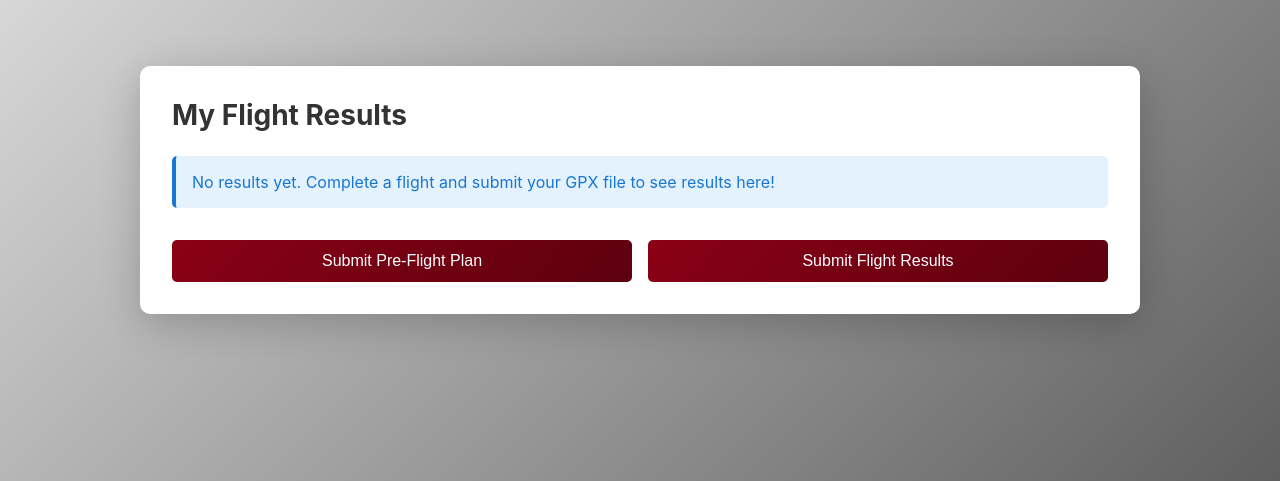
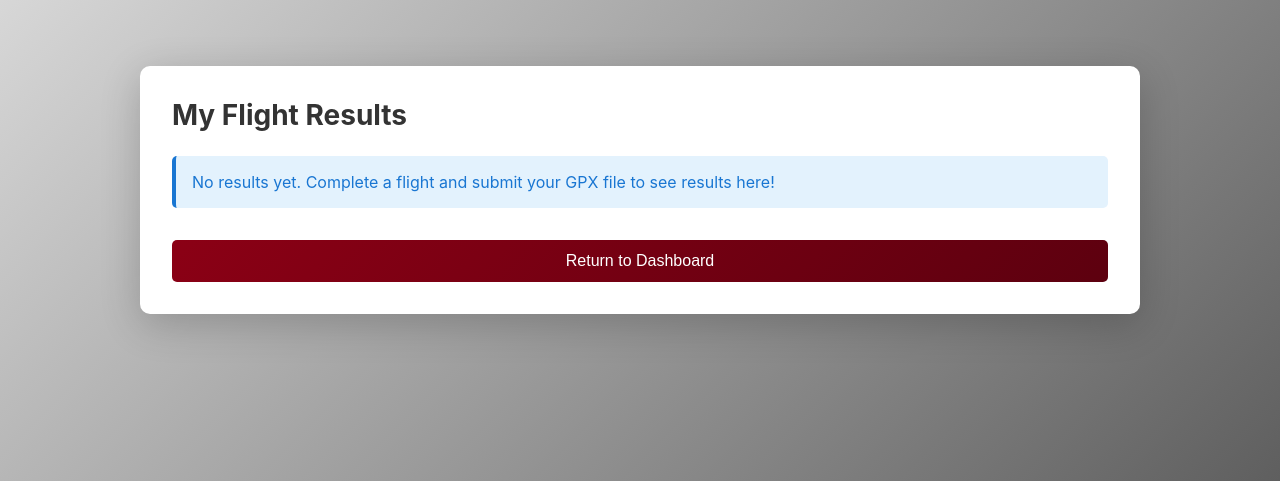
Before and after one commit to adequatepilot/nav-scoring, a FastAPI app: template templates/team/results_list.html in a window 1280 px wide. Shown: the part 248-729 px from the top of the page. Run offline with FastAPI, Linux system fonts and the light colour scheme; the template is opened without the code that fills it, so the values that code supplies are empty; parts of the project's set-up code (start-up, migrations or seed data) failed here and were passed over.

Commit message:
fix: correct button layout for issue 18.3
Results list page (no results):
  - Removed 'Submit Pre-Flight Plan' and 'Submit Flight Results' buttons
  - Shows only 'Return to Dashboard'

Result detail page (with results):
  - Restored 'Download PDF Report' button (only if PDF exists)
  - Plus 'Return to Dashboard' button

Fixes laundry issue 18.3 correctly

```diff
--- a/templates/team/results_list.html
+++ b/templates/team/results_list.html
@@ -61,8 +61,7 @@
 </div>
 
 <div class="button-group" style="margin-top: 2rem;">
-    <button onclick="window.location.href='/prenav'">Submit Pre-Flight Plan</button>
-    <button onclick="window.location.href='/flight'">Submit Flight Results</button>
+    <button onclick="window.location.href='/team'">Return to Dashboard</button>
 </div>
 {% endif %}
 
```
Also changed, not shown: templates/team/results.html (+7 -0 lines).
